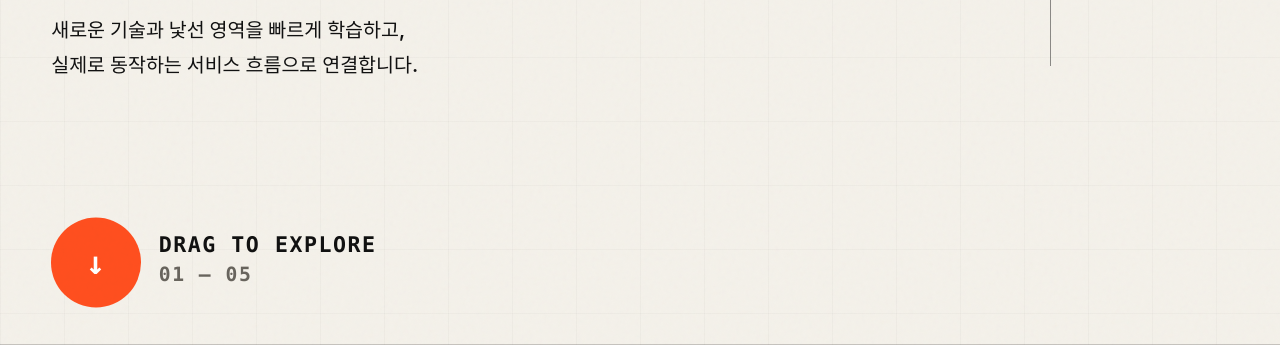
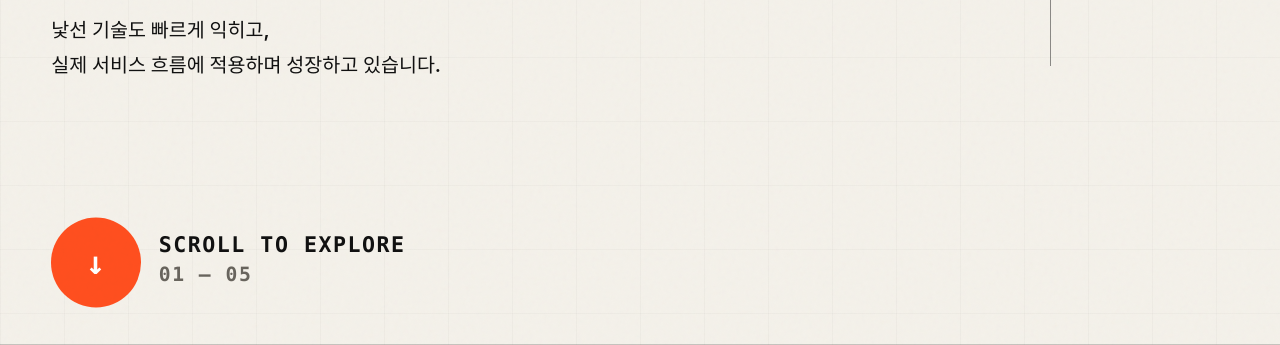
Before and after one commit to Ho-jin98/Ho-jin98.github.io, an Astro site: page / in a window 1280 px wide. Shown: the part 455-800 px from the top of the page. Built offline with nearby package versions, Linux system fonts and the light colour scheme; Astro itself is replaced by a stand-in of ours.

Commit message:
feat: 첫 화면 소개 문구 개선

```diff
--- a/src/data/portfolio.ts
+++ b/src/data/portfolio.ts
@@ -6,8 +6,8 @@ export const profile = {
   github: 'https://github.com/Ho-jin98',
   location: 'SEOUL, KR',
   introduction: [
-    '새로운 기술과 낯선 영역을 빠르게 학습하고,',
-    '실제로 동작하는 서비스 흐름으로 연결합니다.',
+    '낯선 기술도 빠르게 익히고,',
+    '실제 서비스 흐름에 적용하며 성장하고 있습니다.',
   ],
 };
 
--- a/src/pages/index.astro
+++ b/src/pages/index.astro
@@ -38,7 +38,7 @@ import { capabilities, profile, projects } from '../data/portfolio';
       <a class="drag-cue magnetic" href="#about">
         <span class="drag-cue__circle">↓</span>
         <span>
-          DRAG TO EXPLORE
+          SCROLL TO EXPLORE
           <small>01 — 05</small>
         </span>
       </a>
```
